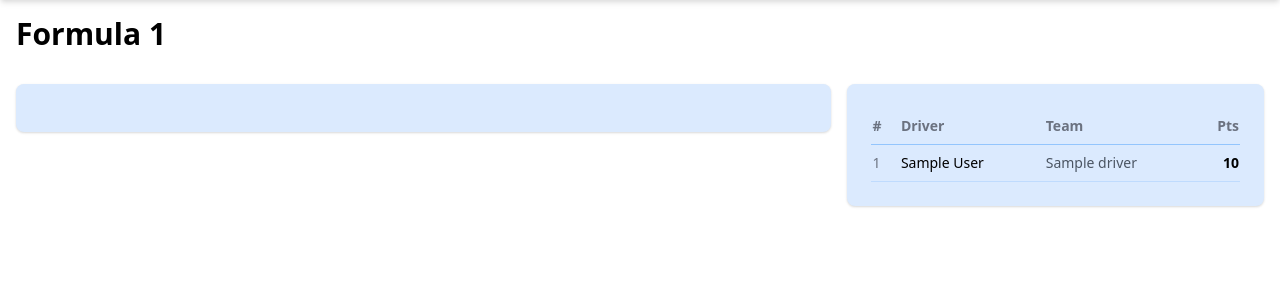
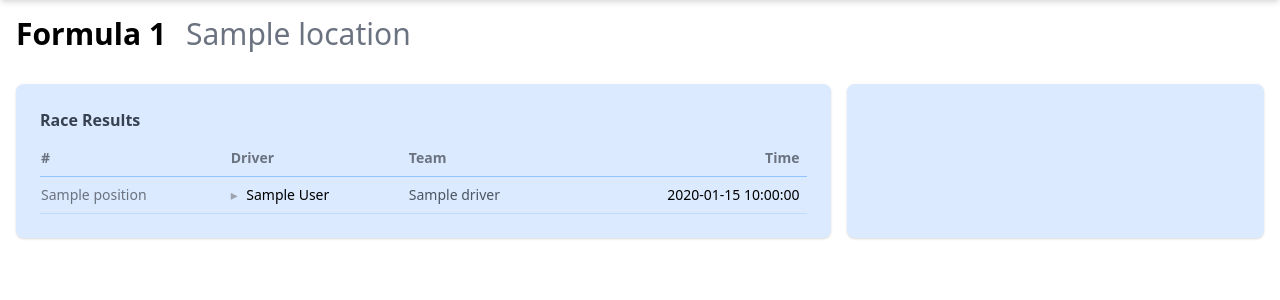
Before and after one commit to gusfinno/the-sports-guy, a FastAPI app: template templates/f1_round.html in a window 1280 px wide. Shown: the part 64-364 px from the top of the page. Run offline with FastAPI, Linux system fonts and the light colour scheme; the template is opened without the code that fills it: most values are stand-ins (such as "Sample title", 1, 10 or a date in 2020); parts of the project's set-up code (start-up, migrations or seed data) failed here and were passed over.

Commit message:
added details to single round result page, have overview of basic results and with click a more indepth view can be seen. added timing to variables stored in race results.

```diff
--- a/main.py
+++ b/main.py
@@ -106,12 +106,43 @@
         logging.exception("race load failed")
         ladder_jobs[round] = "error"
 
+def format_race_time(driver_row, laps_completed, leader_laps, status):
+
+    if status.startswith("+") and "Lap" in status:
+        return status
+
+    classified = str(driver_row['ClassifiedPosition']).isdigit()
+    laps_down = leader_laps - laps_completed
+    if classified and laps_down > 0:
+        if laps_down == 1:
+            return f"+{laps_down} Lap"
+        else:
+            return f"+{laps_down} Laps"
+
+    race_time = driver_row['Time']
+    if pd.isna(race_time):
+        return status
+
+    finish_pos = driver_row['Position']
+    if not pd.isna(finish_pos) and int(finish_pos) == 1:
+        hours, rem = divmod(race_time.total_seconds(), 3600)
+        mins, secs = divmod(rem, 60)
+        return f"{int(hours)}:{int(mins):02d}:{secs:06.3f}"
+    return f"+{race_time.total_seconds():.3f}s"
+
+
 def load_race_data(round1: int, year: int, location: str):
     try:
         session = fastf1.get_session(year, location, 'Race')
         session.load()
         results = session.results
         laps = session.laps
+
+        winner = results.loc[results['Position'] == 1, 'DriverNumber']
+        if not winner.empty:
+            leader_laps = len(laps.pick_drivers(winner.iloc[0]))
+        else:
+            leader_laps = int(laps.groupby('DriverNumber').size().max()) if not laps.empty else 0
 
         for _, driver_row in results.iterrows():
             driver_id = int(driver_row['DriverNumber'])
@@ -137,6 +168,8 @@
 
             total_laps = len(driver_laps)
 
+            time2 = format_race_time(driver_row, total_laps, leader_laps, status)
+
             add_race_to_db(
                 round1,
                 driver_id,
@@ -147,6 +180,7 @@
                 overtakes,
                 total_laps,
                 status,
+                time2,
             )
         race_jobs[round1] = "ready"
     except Exception:
@@ -272,12 +306,14 @@
 @app.get("/f1/race/{round1}")
 async def f1_round(round1: int, request: Request):
     past_races, future_races = get_races(datetime.now())
-    results = get_basic_results(past_races[-1].round)
+    race = next((r for r in past_races if r.round == round1), None)
+    results = get_basic_results(round1)
     return templates.TemplateResponse(
             request=request,
-            name="f1.html",
+            name="f1_round.html",
             context={"past_races": past_races,
                      "future_races": future_races,
+                     "race": race,
                      "results": results},
 
         )
--- a/templates/f1.html
+++ b/templates/f1.html
@@ -210,9 +210,6 @@
     </script>
     {% endif %}
 
-    <form action="/f1/delete" method="POST">
-        <button type="submit">Delete Most Recent Round</button>
-    </form>
 
 </body>
 </html>
--- a/templates/f1_round.html
+++ b/templates/f1_round.html
@@ -22,39 +22,112 @@
 
     <div class="max-w-7xl mx-auto px-4 py-4">
         <div class="flex"><h1 class="text-3xl font-extrabold mr-5">Formula 1</h1>
+            {% if race %}<h2 class="text-3xl font-light text-gray-500">{{ race.location }}</h2>{% endif %}
             </div>
         <div class="flex gap-4 mt-8">
             <div class="w-4/5 left_side">
                 <div class="bg-blue-100 rounded-lg shadow p-6">
-
-                </div>
-            </div>
-            <div class="w-1/5 bg-blue-100 rounded-lg shadow p-6" style="width: 40%">
-                <div class="driver_standings">
+                    <h2 class="text-base font-semibold text-gray-700 mb-2">Race Results</h2>
                     <table class="w-full text-sm text-left">
                         <thead class="text-gray-500 border-b border-blue-300">
                             <tr>
                                 <th class="py-2 pr-2">#</th>
                                 <th class="py-2 pr-2">Driver</th>
                                 <th class="py-2 pr-2">Team</th>
-                                <th class="py-2 text-right">Pts</th>
+                                <th class="py-2 pr-2 text-right">Time</th>
                             </tr>
                         </thead>
                         <tbody>
-                            {% for driver in driver_standings %}
-                            <tr class="border-b border-blue-200">
-                                <td class="py-2 pr-2 text-gray-500">{{ loop.index }}</td>
-                                <td class="py-2 pr-2 font-medium">{{ driver.first_name }} {{ driver.last_name }}</td>
+                            {% for driver in results %}
+                            <tr class="border-b border-blue-200 cursor-pointer hover:bg-blue-200 driver-row">
+                                <td class="py-2 pr-2 text-gray-500">{{ driver.position }}</td>
+                                <td class="py-2 pr-2 font-medium">
+                                    <span class="inline-block w-3 text-gray-400 toggle-arrow">&#9656;</span>
+                                    {{ driver.first_name }} {{ driver.last_name }}
+                                </td>
                                 <td class="py-2 pr-2 text-gray-600">{{ driver.constructor_name }}</td>
-                                <td class="py-2 text-right font-semibold">{{ driver.points | int }}</td>
+                                <td class="py-2 pr-2 text-right">{{ driver.time }}</td>
+                            </tr>
+                            <tr class="detail-row hidden border-b border-blue-200" data-driver="{{ driver.driver_id }}">
+                                <td colspan="4" class="p-4 bg-blue-50">
+                                    <div class="flex gap-6">
+                                        {% if driver.url %}
+                                        <img src="{{ driver.url }}" alt="{{ driver.first_name }} {{ driver.last_name }}" class="w-24 h-24 object-cover rounded-lg bg-blue-100">
+                                        {% endif %}
+                                        <div class="flex-1">
+                                            <h3 class="font-semibold text-gray-800 mb-2">{{ driver.first_name }} {{ driver.last_name }} - #{{ driver.driver_id }}</h3>
+                                            <div class="grid grid-cols-5 gap-4 text-sm">
+                                                <div>
+                                                    <div class="text-gray-500">Positions gained</div>
+                                                    <div class="font-medium">{{ driver.grid_position | int - driver.position | int }}</div>
+                                                </div>
+                                                <div>
+                                                    <div class="text-gray-500">Grid Position</div>
+                                                    <div class="font-medium">{{ driver.grid_position }}</div>
+                                                </div>
+                                                <div>
+                                                    <div class="text-gray-500">Overtakes</div>
+                                                    <div class="font-medium">{{ driver.overtakes }}</div>
+                                                </div>
+                                                <div>
+                                                    <div class="text-gray-500">Laps completed</div>
+                                                    <div class="font-medium">{{ driver.laps }}</div>
+                                                </div>
+                                                <div>
+                                                    <div class="text-gray-500">Pit stops</div>
+                                                    <div class="font-medium">{{ (driver.stints | length) - 1 if driver.stints else 0 }}</div>
+                                                </div>
+                                            </div>
+                                            <div class="mt-3 text-sm">
+                                                <div class="text-gray-500 mb-1">Stints</div>
+                                                {% for stint in driver.stints or [] %}
+                                                <div class="flex items-center gap-2 mb-1">
+                                                    <span class="w-20 text-gray-600">{{ stint.tire | capitalize }}</span>
+                                                    <span class="h-3 rounded bg-blue-400 stint-bar" data-pct="{{ (stint.laps / driver.laps * 100) | round if driver.laps else 0 }}"></span>
+                                                    <span class="text-gray-500">{{ stint.laps }} laps</span>
+                                                </div>
+                                                {% else %}
+                                                <div class="text-gray-500">No stint data.</div>
+                                                {% endfor %}
+                                            </div>
+                                        </div>
+                                    </div>
+                                </td>
+                            </tr>
+                            {% else %}
+                            <tr>
+                                <td class="py-2 text-gray-500" colspan="4">No results saved for this round yet.</td>
                             </tr>
                             {% endfor %}
                         </tbody>
                     </table>
                 </div>
             </div>
+            <div class="w-1/5 bg-blue-100 rounded-lg shadow p-6" style="width: 40%">
+
+            </div>
         </div>
     </div>
 
+    <script>
+    (function () {
+        document.querySelectorAll('.stint-bar').forEach(function (bar) {
+            bar.style.width = bar.dataset.pct + '%';
+        });
+
+        document.querySelectorAll('.driver-row').forEach(function (row) {
+            const detail = row.nextElementSibling;
+            const arrow = row.querySelector('.toggle-arrow');
+            if (!detail || !detail.classList.contains('detail-row')) return;
+
+            row.addEventListener('click', function () {
+                const opening = detail.classList.contains('hidden');
+                detail.classList.toggle('hidden', !opening);
+                arrow.innerHTML = opening ? '&#9662;' : '&#9656;';
+            });
+        });
+    })();
+    </script>
+
 </body>
 </html>
--- a/templates/index.html
+++ b/templates/index.html
@@ -32,6 +32,9 @@
             </div>
         </div>
     </div>
+    <form action="/f1/delete" method="POST">
+        <button type="submit">Delete Most Recent Round</button>
+    </form>
 
 </body>
 </html>
```
Also changed, not shown: database.py (+10 -8 lines), testing.py (+8 -2 lines).
